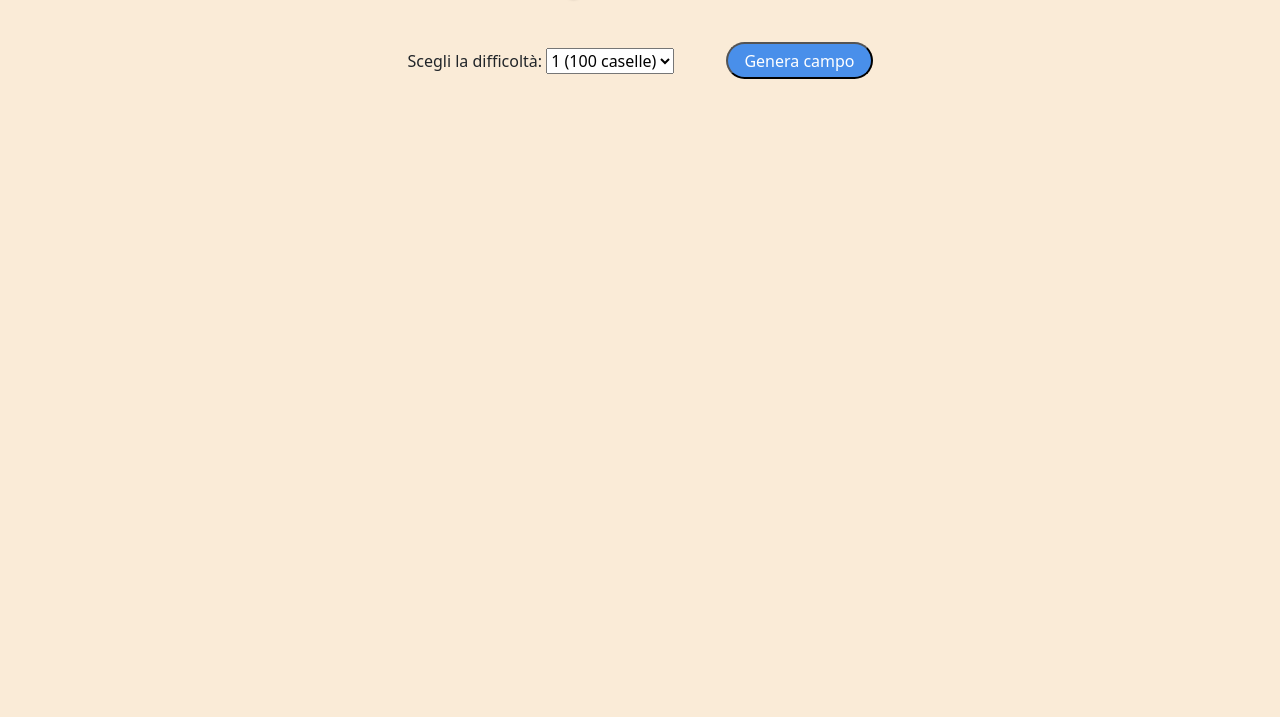
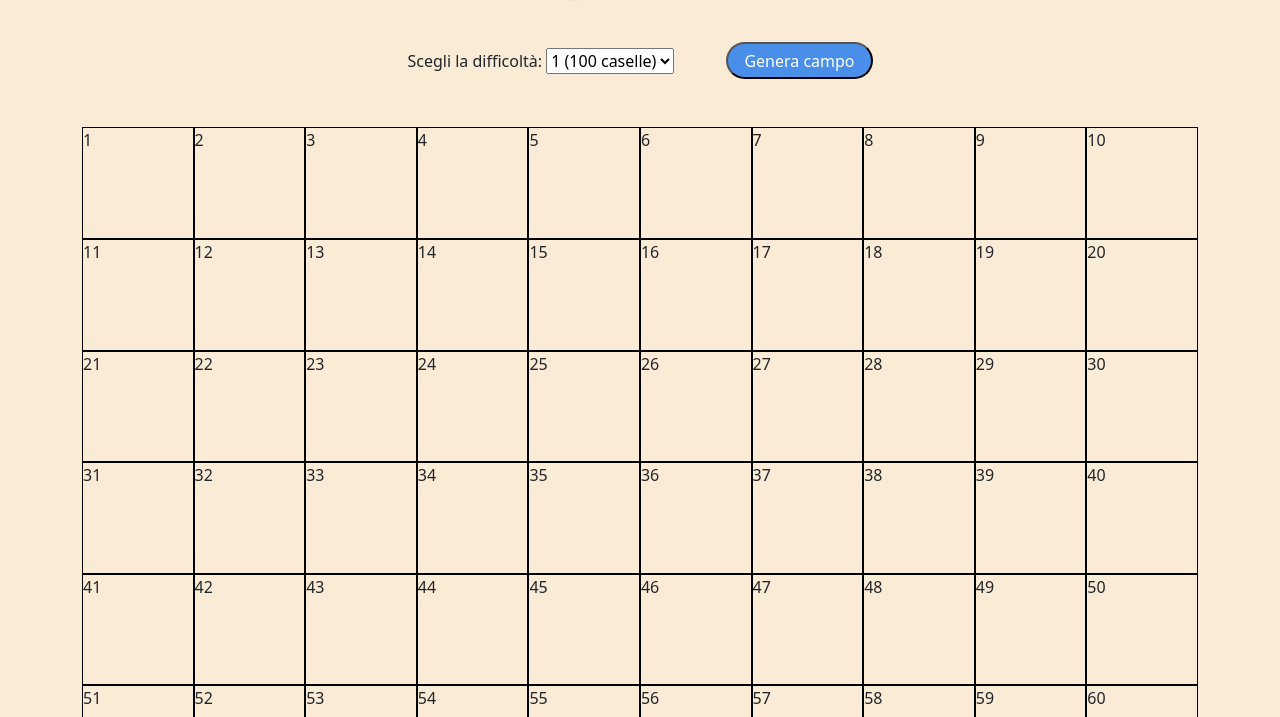
Before and after one commit to FabrizioCmp/js-campominato-grid, a plain HTML site: page index.html in a window 1280 px wide. Both pictures are taken after a click on the button "Genera campo". Shown: the part 83-800 px from the top of the page. Drawn offline with nearby package versions, Linux system fonts and the light colour scheme.

Commit message:
campominato funzionamento base (100 caselle)

```diff
--- a/css/style.css
+++ b/css/style.css
@@ -14,10 +14,25 @@ body{
     margin-top: 3rem;
 }
 
-.btn_genrate{
+.btn_generate{
     background-color: rgb(73, 143, 234);
     color: white;
     border-radius: 50px;
     padding: .3rem 1rem;
     margin-left: 3rem;
 }
+
+.campo{
+    display: flex;
+    flex-wrap: wrap;
+    margin-top: 3rem;
+}
+
+.cella{
+    aspect-ratio: 1 / 1;
+    border: 1px solid black;
+}
+
+.bkg_click{
+    background-color: rgb(47, 216, 222);
+}
--- a/index.html
+++ b/index.html
@@ -22,10 +22,9 @@
                 <option value="81">2 (81 caselle)</option>
                 <option value="49">2 (49caselle)</option>
             </select>
-            <button class="btn_genrate">Genera campo</button>
+            <button class="btn_generate">Genera campo</button>
         </div>
         <div class="campo">
-
         </div>
     </div>
     <script src="js/main.js"></script>
--- a/js/main.js
+++ b/js/main.js
@@ -2,12 +2,29 @@ const btnGenerate = document.querySelector(".btn_generate");
 
 
 btnGenerate.addEventListener("click", function(){
-
-    generateCampo();
+    generateCampo(100);
 })
 
 
 function generateCampo(numCelle){
     const campoEl = document.querySelector(".campo");
+    const cellePerRiga = Math.sqrt(numCelle);
 
+    campoEl.innerHTML = "";
+
+    for(let i = 0; i < numCelle; i++){
+        const newCell = document.createElement("div");
+
+
+        campoEl.append(newCell);
+
+        newCell.style.width = `calc(100% / ${cellePerRiga})`;
+        newCell.classList.add(`cella`);
+        newCell.innerHTML = i+1;
+
+        newCell.addEventListener("click", function(){
+            this.classList.add(`bkg_click`);
+            console.log(`hai cliccato la casella numero ${i+1}`);
+        })
+    }
 }
```
